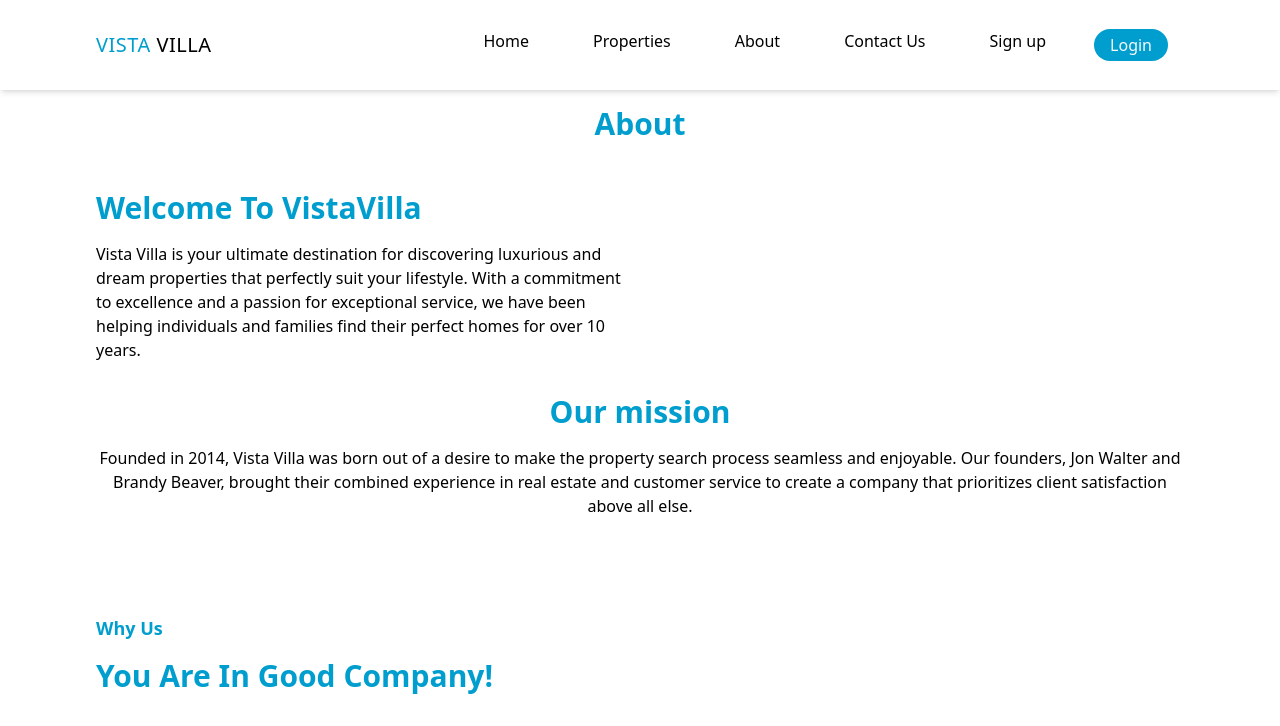
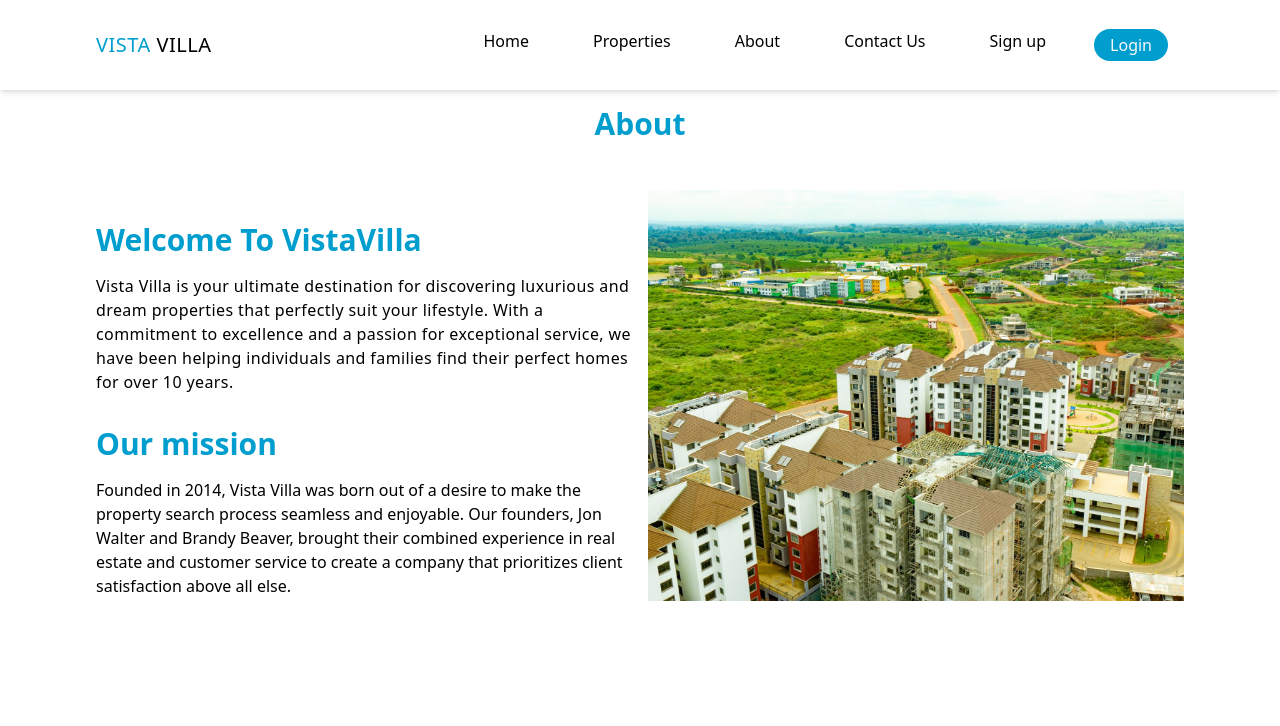
Before and after one commit to Aliennori/vistavilla, a website: page public/about.html in a window 1280 px wide. Shown: the top 726 px of the page. Drawn offline with Linux system fonts and the light colour scheme.

Commit message:
another commit

```diff
--- a/public/about.html
+++ b/public/about.html
@@ -43,24 +43,31 @@
         </section>
         <section class="welcome container mb-24" >
             <div class="flexItem">
-                <div class="left md:w-1/2">
-                    <h2>Welcome To VistaVilla</h2>
-                    <p>Vista Villa is your ultimate destination for discovering luxurious and dream properties that perfectly suit your lifestyle. With a commitment to excellence and a passion for exceptional service, we have been helping individuals and families find their perfect homes for over 10 years.</p>
+                <div class="left md:w-1/2 md:mr-4">
+                    <div class=" mb-8 mt-8">
+                      <h2>Welcome To VistaVilla</h2>
+                      <p class="tracking-wide">Vista Villa is your ultimate destination for discovering luxurious and dream properties that perfectly suit your lifestyle. With a commitment to excellence and a passion for exceptional service, we have been helping individuals and families find their perfect homes for over 10 years.</p>
+                    </div>
+
+                    <div class="">
+                        <h2>Our mission</h2>
+                        <p>Founded in 2014, Vista Villa was born out of a desire to make the property search process seamless and enjoyable. Our founders, Jon Walter and Brandy Beaver, brought their combined experience in real estate and customer service to create a company that prioritizes client satisfaction above all else.</p>
+                    </div>
                 </div>
                 <div class="right md:w-1/2">
-                    <img src="" alt="">
+                    <img src="images/area.jpg" alt="" class=" object-cover">
                 </div>
             </div>
         </section>
         <section class="mission container mb-24">
-            <div class="text-center">
-                <h2>Our mission</h2>
-                <p>Founded in 2014, Vista Villa was born out of a desire to make the property search process seamless and enjoyable. Our founders, Jon Walter and Brandy Beaver, brought their combined experience in real estate and customer service to create a company that prioritizes client satisfaction above all else.</p>
-            </div>
+
             <div class="flexItem mt-24">
                 <div>
                     <h4>Why Us</h4>
                     <h2> You Are In Good Company!</h2>
+                    <div>
+
+                    </div>
                 </div>
                 <div></div>
             </div>
```
Also changed, not shown: public/contact.html (+1 -1 lines), public/images/why-1.jpg (added), public/images/why-2.jpg (added), public/images/why-3.jpg (added).
